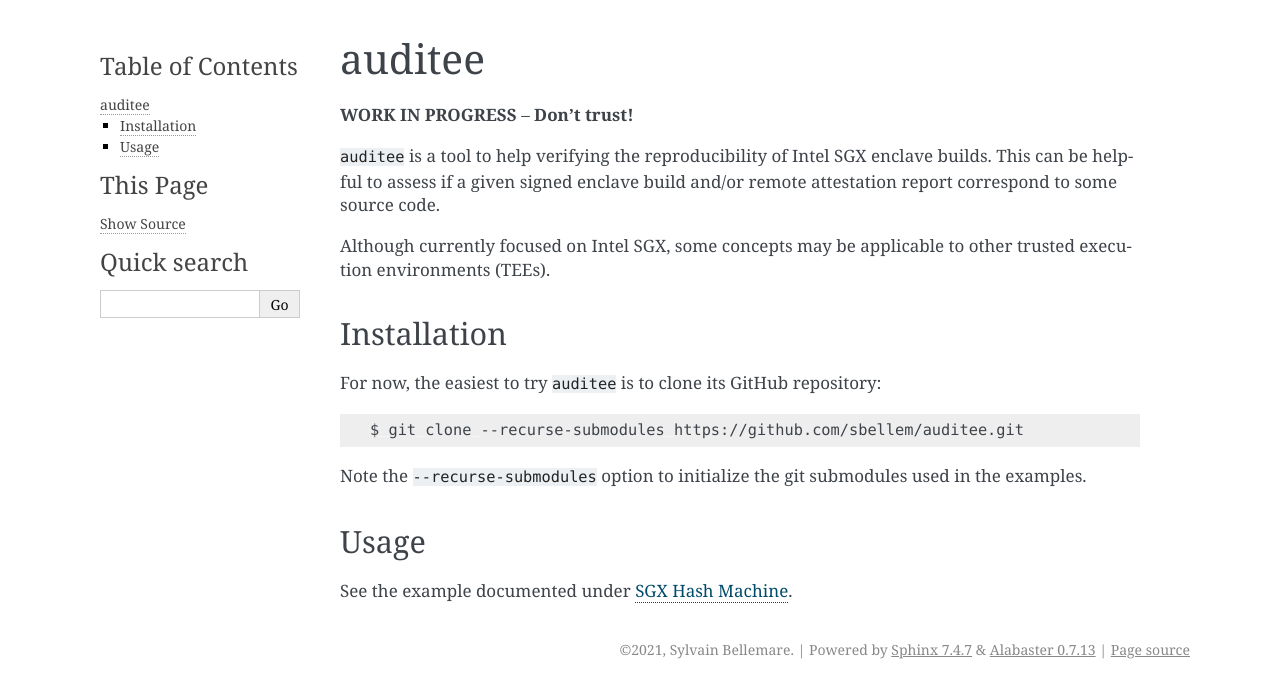
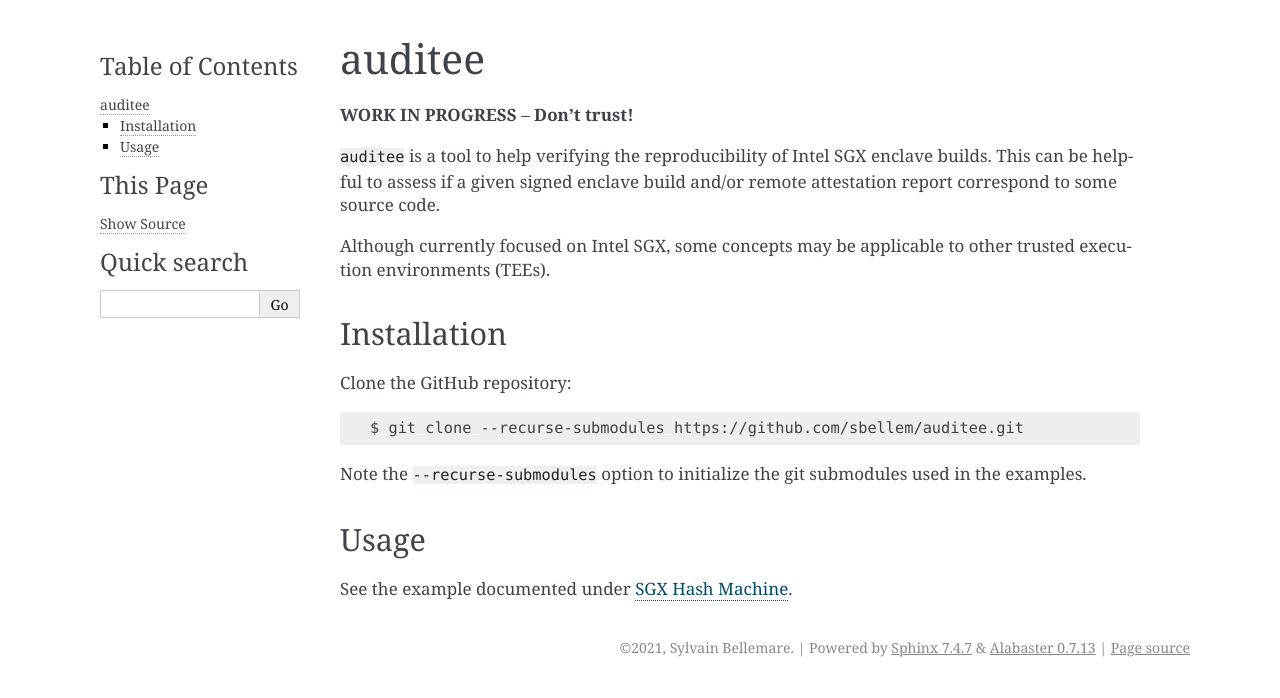
Before and after one commit to initc3/auditee, a Sphinx documentation site: the page built from docs/index.rst, in a window 1280 px wide. Shown: the top 698 px of the page. Built offline with Sphinx 7.4.7, drawn with Linux system fonts in a browser that asks for light colours.

Commit message:
Update docs

```diff
--- a/docs/index.rst
+++ b/docs/index.rst
@@ -16,7 +16,7 @@
 
 Installation
 ------------
-For now, the easiest to try ``auditee`` is to clone its GitHub repository:
+Clone the GitHub repository:
 
 .. code-block:: shell
 
```
